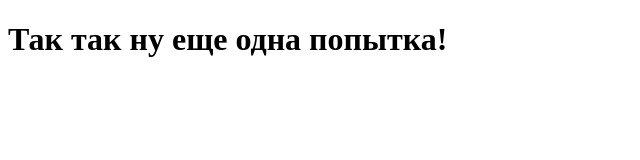
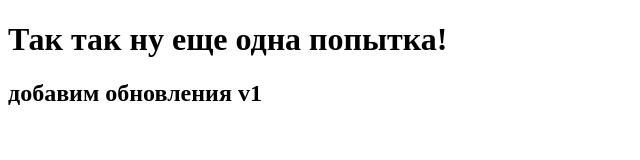
Before and after one commit to FirebladeJDM/test-gh-1, a plain HTML site: page index.html in a window 1280 px wide. Shown: the whole page, without its empty margins (0-640 px from the left). Drawn offline with Linux system fonts and the light colour scheme.

Commit message:
updated1 index html

```diff
--- a/index.html
+++ b/index.html
@@ -10,5 +10,8 @@
     <div>
         <H1>Так так ну еще одна попытка!</H1>
     </div>
+    <div>
+        <h2>добавим обновления v1</h2>
+    </div>
 </body>
 </html>
```
